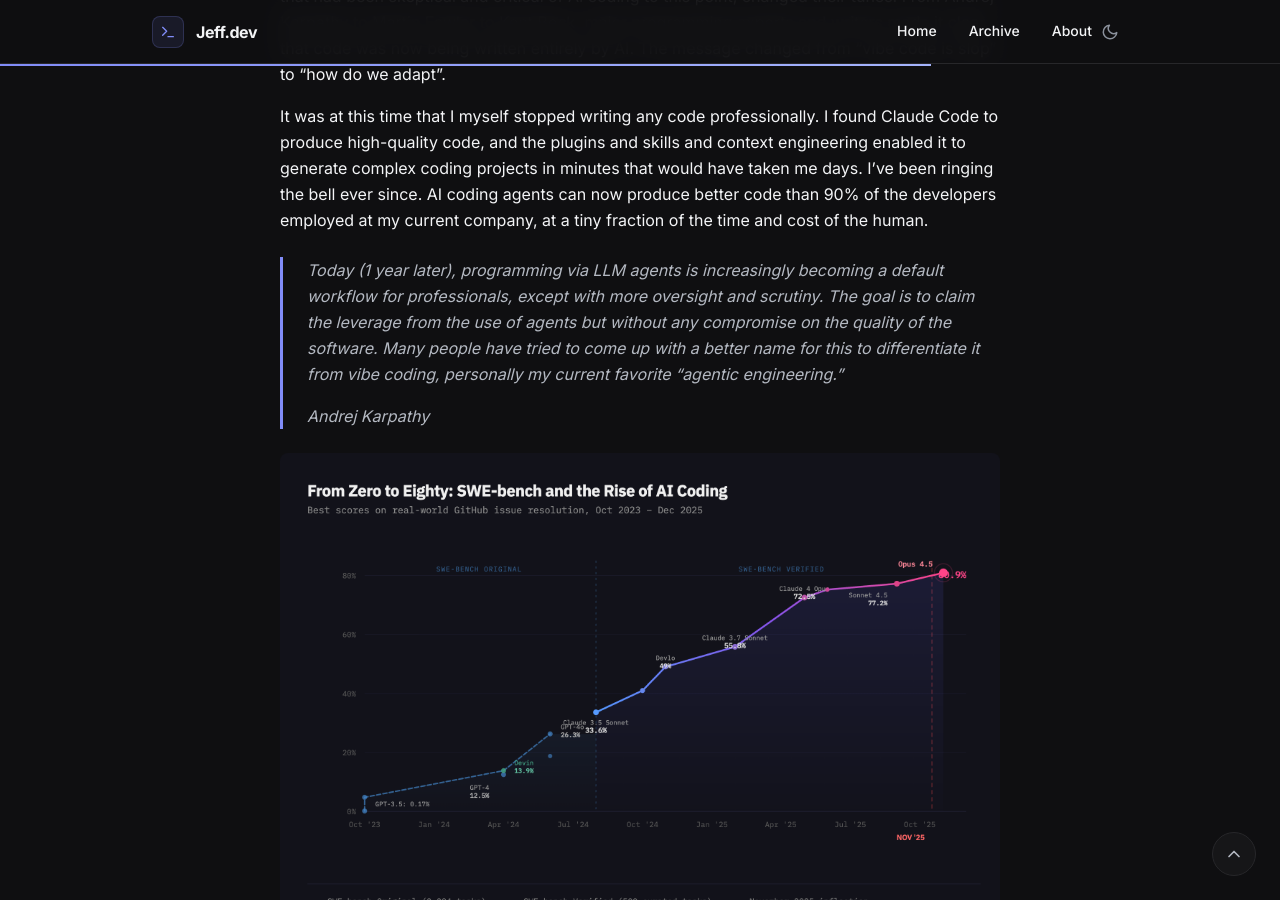
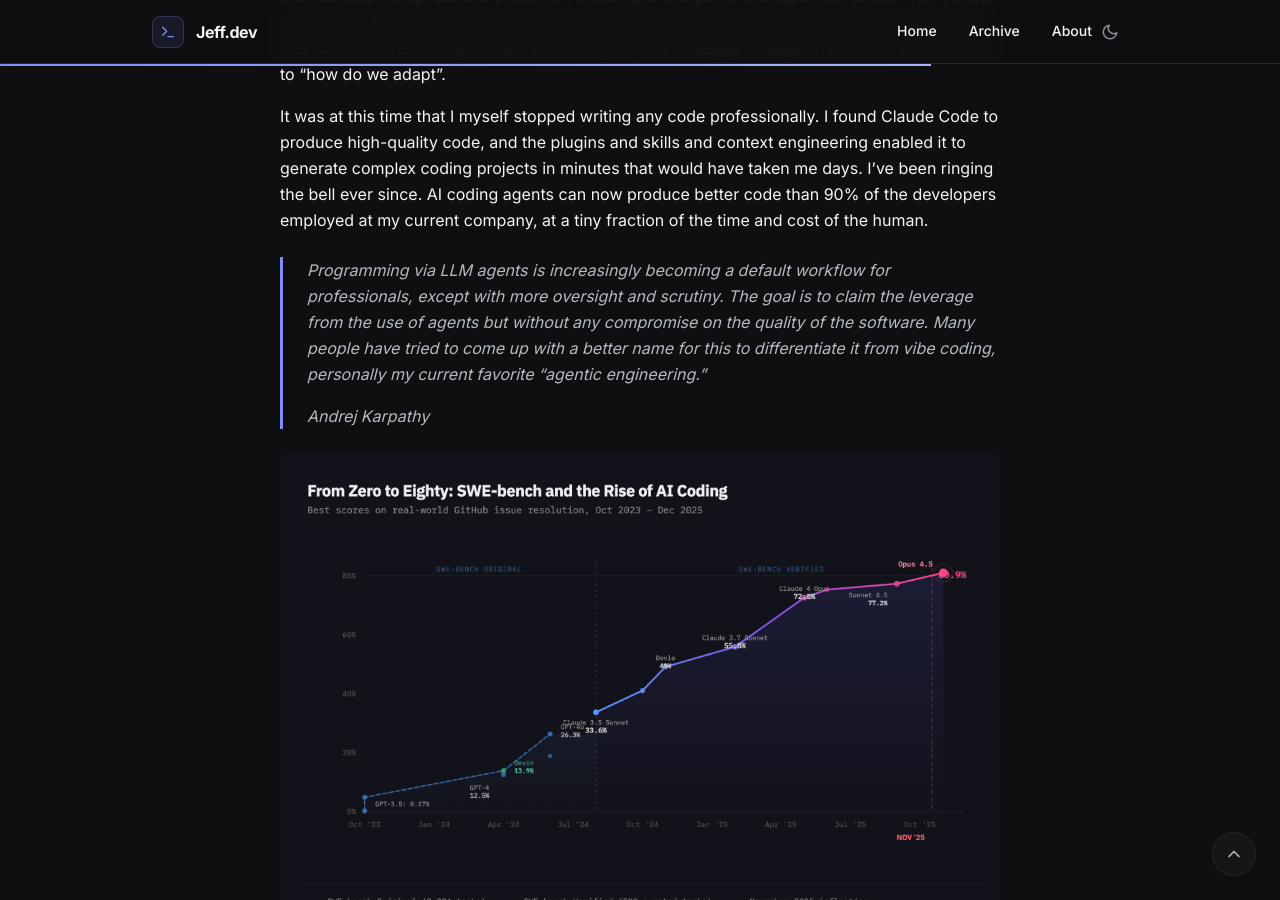
Before and after one commit to jeffgbradley2/jeffgbradley2.github.io, a Jekyll site: the page built from _posts/2026-02-15-the-end-of-human-coding.md, in a window 1280 px wide and 900 px high, scrolled down 3261 px. Built offline with Jekyll 4.4.1, drawn with Linux system fonts in a browser that asks for light colours.

Commit message:
chore: fix quote

```diff
--- a/_posts/2026-02-15-the-end-of-human-coding.md
+++ b/_posts/2026-02-15-the-end-of-human-coding.md
@@ -61,7 +61,7 @@
 
 It was at this time that I myself stopped writing any code professionally. I found Claude Code to produce high-quality code, and the plugins and skills and context engineering enabled it to generate complex coding projects in minutes that would have taken me days. I've been ringing the bell ever since. AI coding agents can now produce better code than 90% of the developers employed at my current company, at a tiny fraction of the time and cost of the human.
 
-> Today (1 year later), programming via LLM agents is increasingly becoming a default workflow for professionals, except with more oversight and scrutiny. The goal is to claim the leverage from the use of agents but without any compromise on the quality of the software. Many people have tried to come up with a better name for this to differentiate it from vibe coding, personally my current favorite "agentic engineering."
+> Programming via LLM agents is increasingly becoming a default workflow for professionals, except with more oversight and scrutiny. The goal is to claim the leverage from the use of agents but without any compromise on the quality of the software. Many people have tried to come up with a better name for this to differentiate it from vibe coding, personally my current favorite "agentic engineering."
 >
 > Andrej Karpathy
 
```
